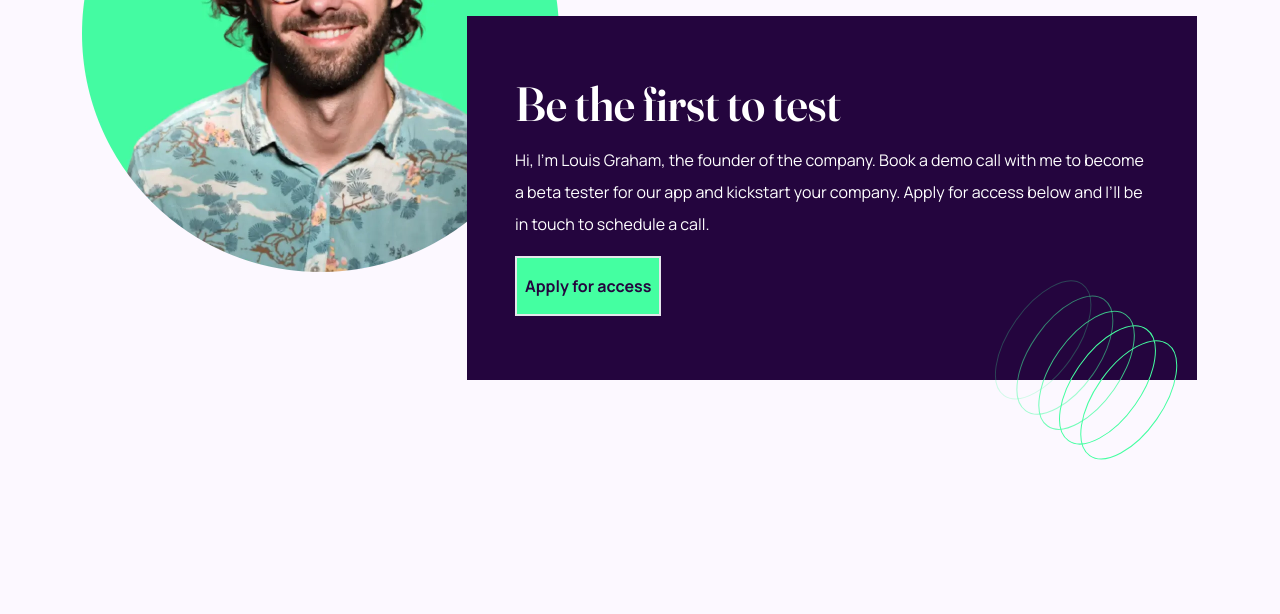
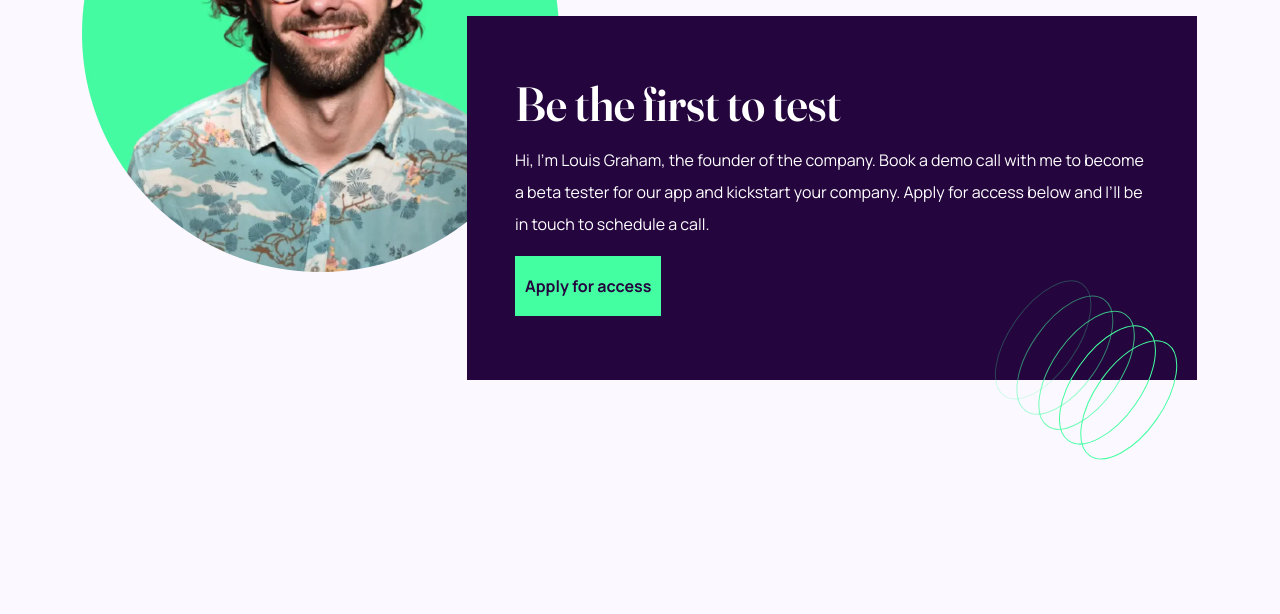
Before and after one commit to webstormcam/workit-landing-page, a website: page index.html in a window 1280 px wide. Shown: the part 1665-2279 px from the top of the page. Drawn offline with Linux system fonts and the light colour scheme.

Commit message:
Update index.html

```diff
--- a/index.html
+++ b/index.html
@@ -63,7 +63,7 @@
                <div class="bg-darkPurp text-white text-center px-8 py-8 z-10 relative bottom-16 md:text-left md:py-16 md:px-12 md:w-500 md:left-28 md:bottom-36 lg:w-730 lg:bottom-64 xl:left-48 ">
                   <h2 class="font-fraunces text-3xl md:text-5xl">Be the first to test</h2>
                   <p class="font-manrope mt-4 leading-8">Hi, I'm Louis Graham, the founder of the company. Book a demo call with me to become a beta tester for our app and kickstart your company. Apply for access below and I’ll be in touch to schedule a call.</p>
-                  <a class="font-manrope bg-neonGreen hover:bg-darkPurp border-2 hover:text-neonGreen hover:border-neonGreen text-darkPurp font-bold inline-block mt-4 px-2 py-4" href="">Apply for access </a>
+                  <a class="font-manrope bg-neonGreen hover:bg-darkPurp border-neonGreen border-2 hover:text-neonGreen hover:border-neonGreen text-darkPurp font-bold inline-block mt-4 px-2 py-4" href="">Apply for access </a>
                   <img class="hidden md:absolute md:block md:right-0 -bottom-24" src="images/bg-pattern-3.svg" alt="neon green swirl">
                </div>
             </div>
```
